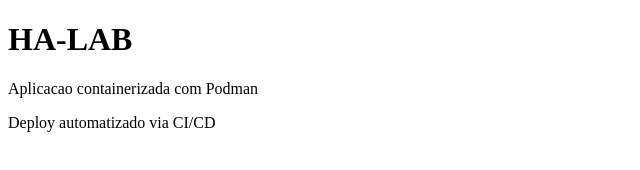
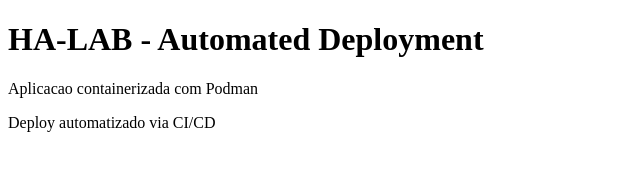
Before and after one commit to Arthur-Gusmao/ha-lab-cicd, a plain HTML site: page index.html in a window 1280 px wide. Shown: the whole page, without its empty margins (0-640 px from the left). Drawn offline with Linux system fonts and the light colour scheme.

Commit message:
test: verify continuous deployment

```diff
--- a/index.html
+++ b/index.html
@@ -5,7 +5,7 @@
     <title>HA Lab</title>
 </head>
 <body>
-    <h1>HA-LAB</h1>
+    <h1>HA-LAB - Automated Deployment</h1>
     <p>Aplicacao containerizada com Podman</p>
     <p>Deploy automatizado via CI/CD</p>
 </body>
```
